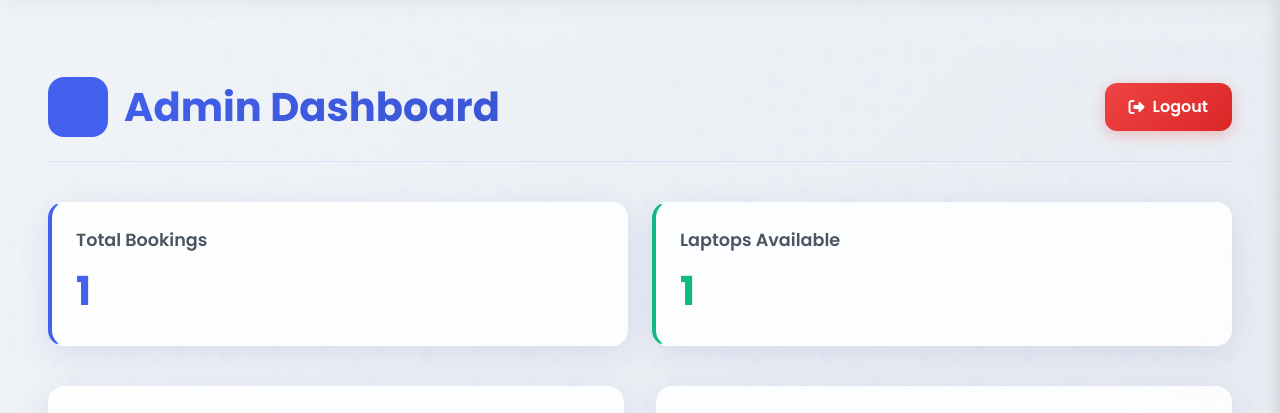
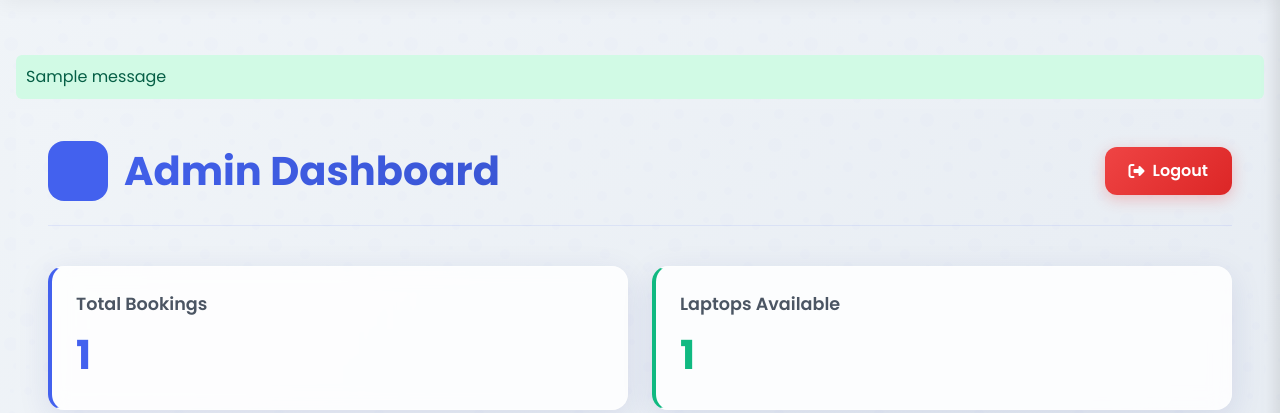
Before and after one commit to pranayjadhav03/datta_krupa, a Django app: page /admin-dashboard/ in a window 1280 px wide. Shown: the part 67-480 px from the top of the page. Run offline with Django 5.2, Linux system fonts and the light colour scheme; a user stored in the database is signed in; tables that the repository leaves empty hold one stand-in row (values such as "Sample post"); one stand-in notice (Sample message) is shown; some libraries are stand-ins or nearby versions.

Commit message:
update dashboard to shows messages

```diff
--- a/main/templates/custom_admin/dashboard.html
+++ b/main/templates/custom_admin/dashboard.html
@@ -295,6 +295,16 @@
     margin-top: 1rem;
   }
 </style>
+{% if messages %}
+  <div style="margin: 10px 0;">
+    {% for message in messages %}
+      <div style="padding: 10px; border-radius: 6px; background-color: #d1fae5; color: #065f46;">
+        {{ message }}
+      </div>
+    {% endfor %}
+  </div>
+{% endif %}
+
 
 <div class="dashboard-container">
   <div class="max-w-7xl mx-auto">
```
